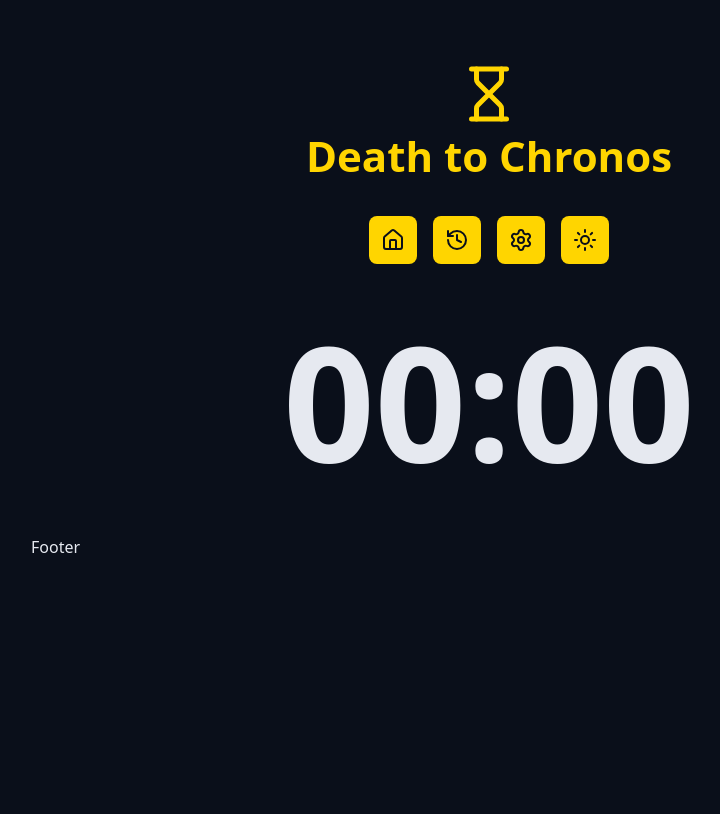
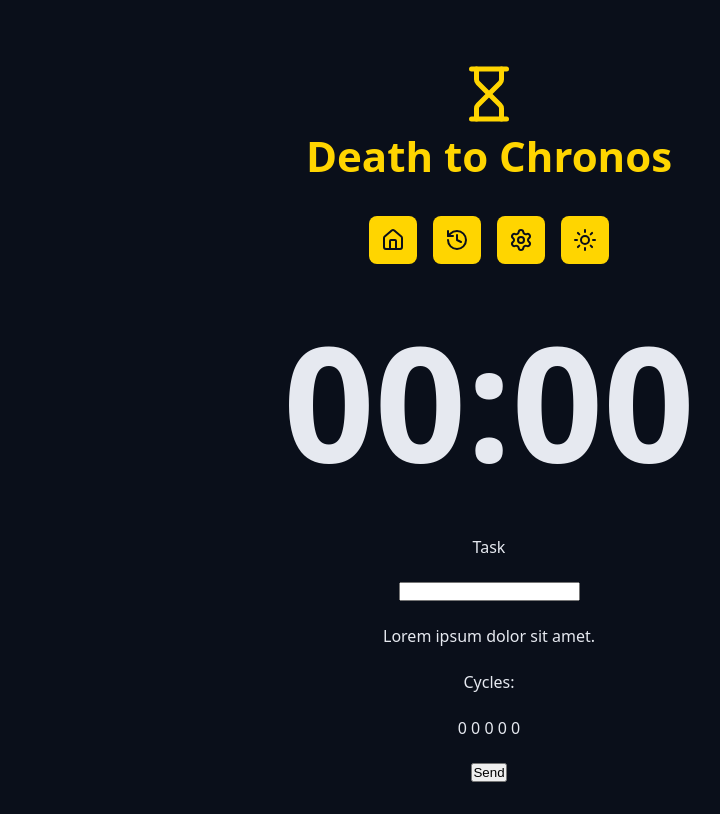
Before and after one commit to gabrafo/death-to-cronos, a React (Vite) app: page / in a window 1280 px wide. Shown: the whole page, without its empty margins (151-871 px from the left). Built offline with nearby package versions, Linux system fonts and the light colour scheme.

Commit message:
feat: add DefaultInput component and integrate it into App layout

```diff
--- /dev/null
+++ b/src/components/DefaultInput/index.tsx
@@ -0,0 +1,17 @@
+type DefaultInputProps = {
+    id: string;
+    labelText?: string;
+    type: "text" | "number" | "search"; /* Defining the type of the props object */
+} & React.ComponentProps<"input">; /* Extending the props object with all standard input attributes using TypeScript intersection */
+
+export function DefaultInput({ id, labelText, type, ...rest }: DefaultInputProps) { {/* Destructuring the props object to get the type property */}
+    return (
+        <> {/* Fragment is a invisible wrapper, which does not create an element in HTML for itself */}
+        {
+            /* Conditional rendering: only render the label if labelText is provided */
+            labelText ? <label htmlFor={id}>{labelText}</label> : ""
+        }
+        <input id={id} type={type} {...rest} />
+        </>
+    );
+}
--- a/src/pages/App/index.tsx
+++ b/src/pages/App/index.tsx
@@ -5,6 +5,7 @@ import { Container } from "../../components/Container";
 import { Logo } from "../../components/Logo";
 import { Menu } from "../../components/Menu";
 import { CountDown } from "../../components/CountDown";
+import { DefaultInput } from "../../components/DefaultInput";
 
 function App() {
   return (
@@ -18,7 +19,26 @@ function App() {
       <Container>
         <CountDown />
       </Container>
-      <Container>Footer</Container>
+      <Container>
+        <form className="form" action="">
+          <div className="formRow">
+            <DefaultInput id="task" labelText="Task" type="text" />
+          </div>
+
+          <div className="formRow">
+            <p>Lorem ipsum dolor sit amet.</p>
+          </div>
+
+          <div className="formRow">
+            <p>Cycles:</p>
+            <p>0 0 0 0 0 </p>
+          </div>
+
+          <div className="formRow">
+            <button>Send</button>
+          </div>
+        </form>
+      </Container>
     </>
   );
 }
--- a/src/styles/global.css
+++ b/src/styles/global.css
@@ -29,3 +29,19 @@ body {
 }
 
 /* --- */
+
+.form {
+  display: flex;
+  align-items: center;
+  justify-content: center;
+  flex-direction: column;
+  gap: 2.4rem;
+}
+
+.formRow {
+  display: flex;
+  align-items: center;
+  justify-content: center;
+  flex-direction: column;
+  gap: 2.4rem;
+}
```
